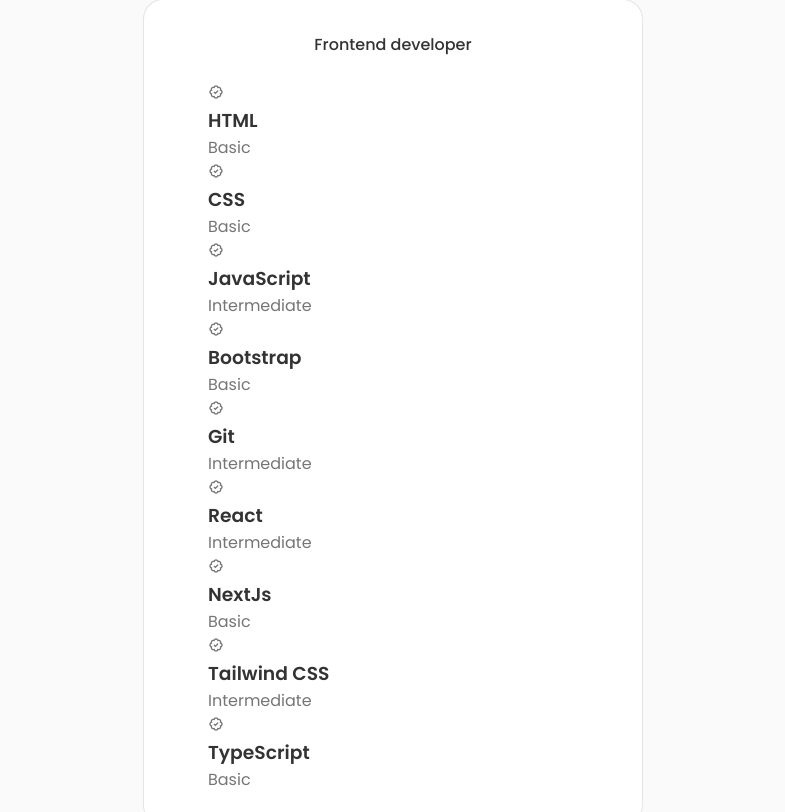
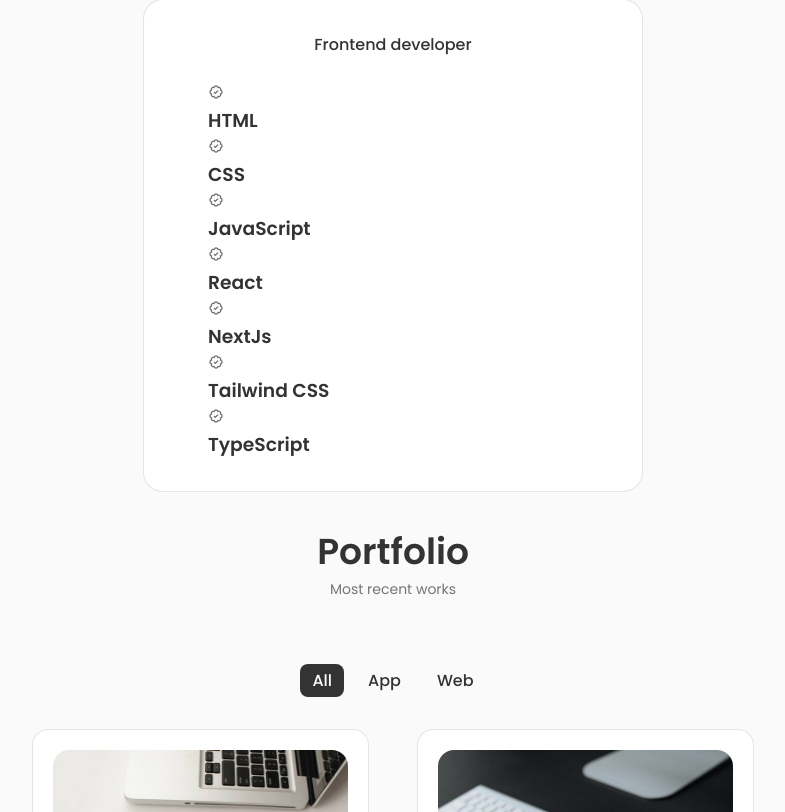
Before and after one commit to thangxpm/portfolio, a React (Create React App) app: page / in a window 1280 px wide. Shown: the part 1528-2340 px from the top of the page, without its empty margins (247-1032 px from the left). Built offline with nearby package versions, Linux system fonts and the light colour scheme.

Commit message:
Change data

```diff
--- a/src/components/skills/Frontend.jsx
+++ b/src/components/skills/Frontend.jsx
@@ -11,62 +11,41 @@
                     <i className="bx bx-badge-check"></i>
 
                     <h3 className="skills_name">HTML</h3>
-                        <span className="skills__level">Basic</span>
                 </div>
 
                 <div className="skills__data">
                     <i className="bx bx-badge-check"></i>
 
                     <h3 className="skills_name">CSS</h3>
-                        <span className="skills__level">Basic</span>
                 </div>
 
                 <div className="skills__data">
                     <i className="bx bx-badge-check"></i>
 
                     <h3 className="skills_name">JavaScript</h3>
-                        <span className="skills__level">Intermediate</span>
-                </div>
-
-                <div className="skills__data">
-                    <i className="bx bx-badge-check"></i>
-
-                    <h3 className="skills_name">Bootstrap</h3>
-                        <span className="skills__level">Basic</span>
-                </div>
-
-                <div className="skills__data">
-                    <i className="bx bx-badge-check"></i>
-
-                    <h3 className="skills_name">Git</h3>
-                        <span className="skills__level">Intermediate</span>
                 </div>
 
                 <div className="skills__data">
                     <i className="bx bx-badge-check"></i>
 
                     <h3 className="skills_name">React</h3>
-                        <span className="skills__level">Intermediate</span>
                 </div>
 
                 <div className="skills__data">
                     <i className="bx bx-badge-check"></i>
 
                     <h3 className="skills_name">NextJs</h3>
-                        <span className="skills__level">Basic</span>
                 </div>
 
                 <div className="skills__data">
                     <i className="bx bx-badge-check"></i>
 
                     <h3 className="skills_name">Tailwind CSS</h3>
-                        <span className="skills__level">Intermediate</span>
                 </div>
                 <div className="skills__data">
                     <i className="bx bx-badge-check"></i>
 
                     <h3 className="skills_name">TypeScript</h3>
-                        <span className="skills__level">Basic</span>
                 </div>
 
             </div>
```
